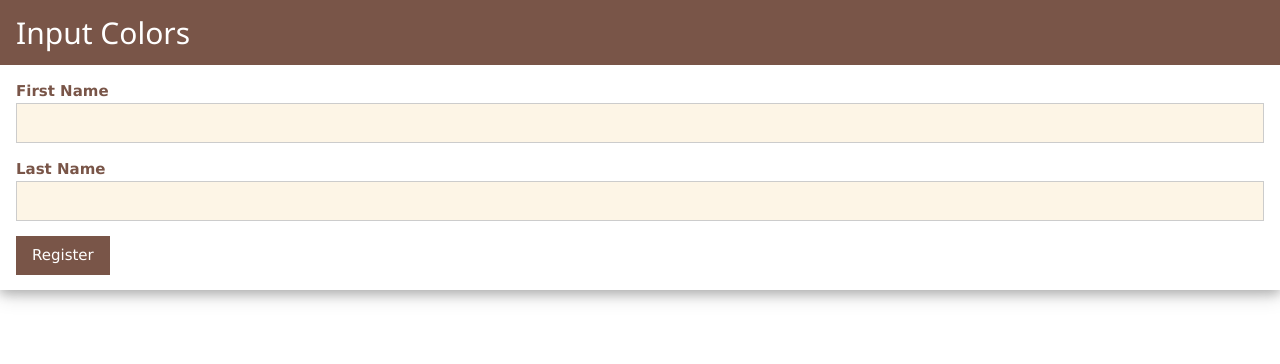
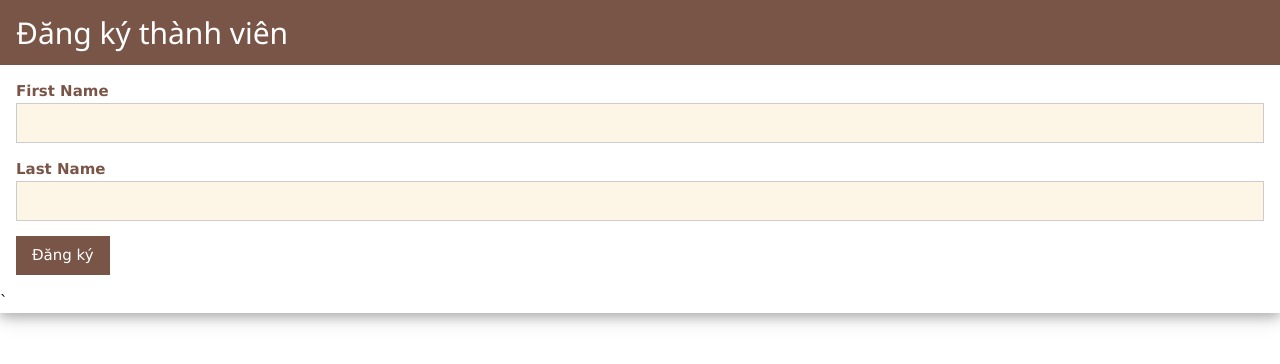
Before and after one commit to HoangLong010/phattrienungdungweb1, a PHP site: page / in a window 1280 px wide. Shown: the top 364 px of the page. Run offline with PHP 8.4, Linux system fonts and the light colour scheme.

Commit message:
Thuc hanh dang ky thanh vien

```diff
--- a/html/PHP/index.php
+++ b/html/PHP/index.php
@@ -9,18 +9,18 @@
 
 <div class="w3-card-4">
   <div class="w3-container w3-brown">
-    <h2>Input Colors</h2>
+    <h2>Đăng ký thành viên</h2>
   </div>
   <form class="w3-container" action="action_page.php" method ='get'>
     <p>
     <label class="w3-text-brown"><b>First Name</b></label>
-    <input class="w3-input w3-border w3-sand" name="first" type="number"></p>
+    <input class="w3-input w3-border w3-sand" name="first" type="text"></p>
     <p>
     <label class="w3-text-brown"><b>Last Name</b></label>
-    <input class="w3-input w3-border w3-sand" name="last" type="number"></p>
+    <input class="w3-input w3-border w3-sand" name="last" type="text"></p>
     <p>
-    <button class="w3-btn w3-brown">Register</button></p>
-  </form>
+    <button class="w3-btn w3-brown">Đăng ký</button></p>
+  </form>`
 
   <?php
     // echo"MY FIRST PHP FILE";
```
Also changed, not shown: html/PHP/action_page.php (+13 -5 lines).
